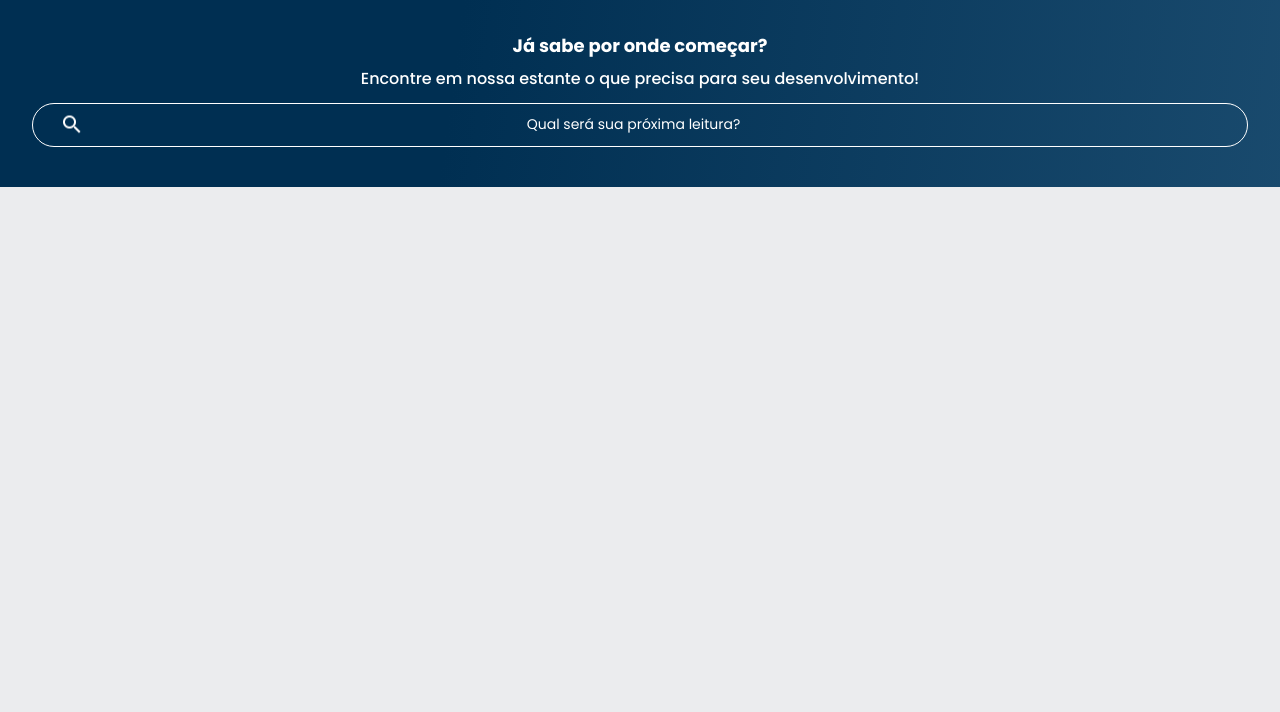
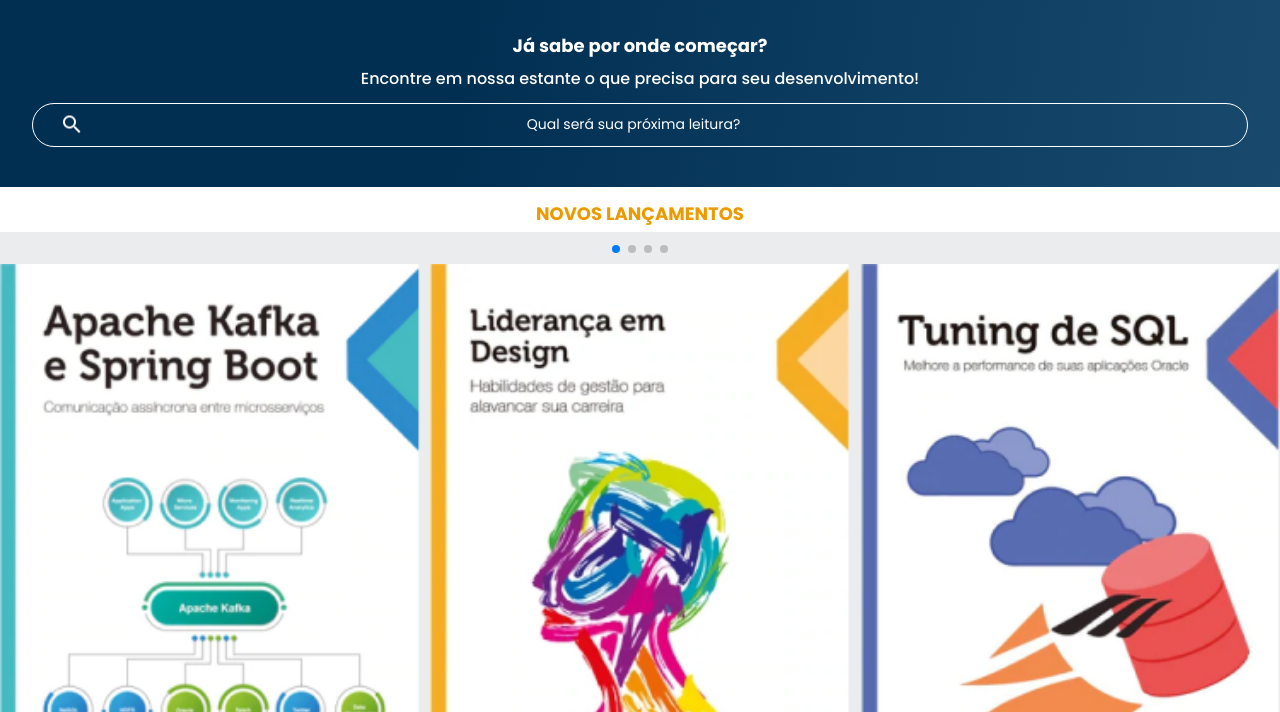
Before and after one commit to LucasMassayuki/responsividade_com_mobile_first, a plain HTML site: page index.html in a window 1280 px wide. Shown: the part 88-800 px from the top of the page. Drawn offline with nearby package versions, Linux system fonts and the light colour scheme.

Commit message:
Carrossel com SwiperJS

```diff
--- a/index.html
+++ b/index.html
@@ -8,6 +8,7 @@
         <link rel="preconnect" href="https://fonts.googleapis.com">
         <link rel="preconnect" href="https://fonts.gstatic.com" crossorigin>
         <link href="https://fonts.googleapis.com/css2?family=Poppins:wght@300;400;500;700&display=swap" rel="stylesheet">
+        <link rel="stylesheet" href="https://cdn.jsdelivr.net/npm/swiper@10/swiper-bundle.min.css"/>
         <link rel="stylesheet" href="style.css">
     </head>
     <body>
@@ -43,12 +44,45 @@
                 <a href="#"><img src="img/Usuário.png" alt="Meu perfil" class="container_imagem"></a>
             </div>
         </header>
-        <header>
-            <section class="banner">
+        <section class="banner">
                 <h2 class="banner_titulo">Já sabe por onde começar?</h2>
                 <p class="banner_texto">Encontre em nossa estante o que precisa para seu desenvolvimento!</p>
                 <input type="search" class="banner_pesquisa" placeholder="Qual será sua próxima leitura?">
-            </section>
-        </header>
+        </section>
+        <section class="carrossel">
+            <h2 class="carrossel_titulo">Novos lançamentos</h2>
+            <!-- Slider main container -->
+            <div class="swiper">
+
+                 <!-- If we need pagination -->
+                <div class="swiper-pagination"></div>
+                <!-- Additional required wrapper -->
+                <div class="swiper-wrapper">
+                <!-- Slides -->
+                <div class="swiper-slide"><img src="img/ApacheKafka.png"></div>
+                <div class="swiper-slide"><img src="img/Liderança.png"></div>
+                <div class="swiper-slide"><img src="img/Tuning.png"></div>
+                <div class="swiper-slide"><img src="img/Portugol.png"></div>
+                <div class="swiper-slide"><img src="img/Guia Front-end.png"></div>
+                <div class="swiper-slide"><img src="img/Acessibilidade.png"></div>
+                </div>
+
+                <!-- If we need navigation buttons -->
+                <div class="swiper-button-prev"></div>
+                <div class="swiper-button-next"></div>
+            </div>
+        </section>
+
+        <script src="https://cdn.jsdelivr.net/npm/swiper@10/swiper-bundle.min.js"></script>
+        <script>
+            const swiper = new Swiper('.swiper', {
+                spaceBetween: 10,
+                slidesPerView: 3,
+                pagination: {
+                    el: '.swiper-pagination',
+                    type: 'bullets',
+                },
+            });
+        </script>
     </body>
 </html>
--- a/style.css
+++ b/style.css
@@ -1,5 +1,6 @@
 @import url("styles/header.css"); /*importa o header.css*/
 @import url("styles/banner.css"); /*importa o banner.css*/
+@import url("styles/carrossel.css"); /*importa o carrossel.css*/
 
 :root {
     --cor-de-fundo: #EBECEE;
--- /dev/null
+++ b/styles/carrossel.css
@@ -0,0 +1,22 @@
+.carrossel_titulo {
+    color: var(--laranja);
+    background-color: var(--branco);
+    text-align: center;
+    text-transform: uppercase;
+    font-size: 18px;
+    font-weight: 700;
+    padding: 1em 0 0.5em 0;
+}
+
+.swiper-slide img {
+    width: 100%;
+}
+
+.swiper-button-prev, .swiper-button-next {
+    display: none;
+}
+
+.swiper-pagination {
+    position: initial;
+    margin: .5rem 0;
+}
```
Also changed, not shown: img/Acessibilidade.png (added), img/ApacheKafka.png (added), img/Guia Front-end.png (added), img/Liderança.png (added), img/Portugol.png (added), img/Tuning.png (added).
